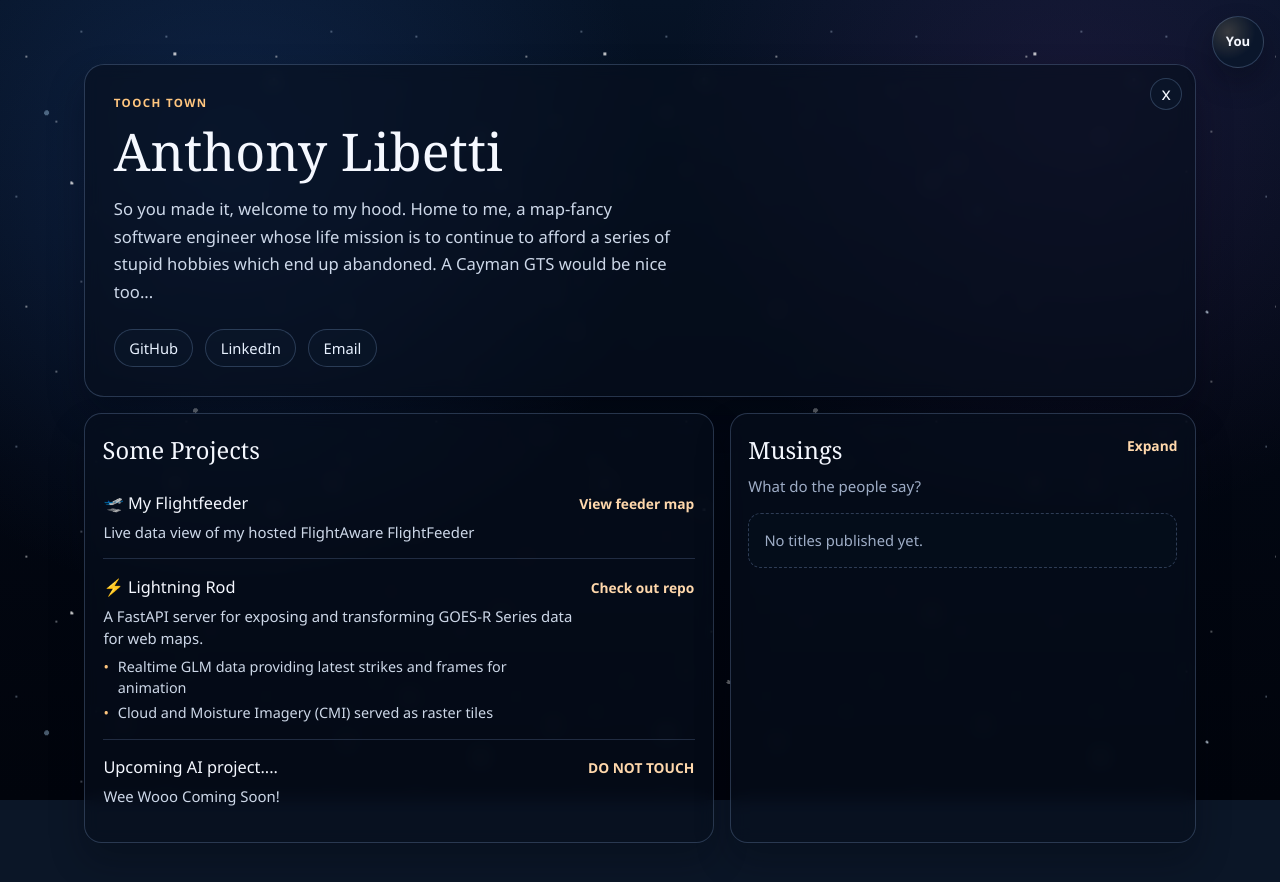
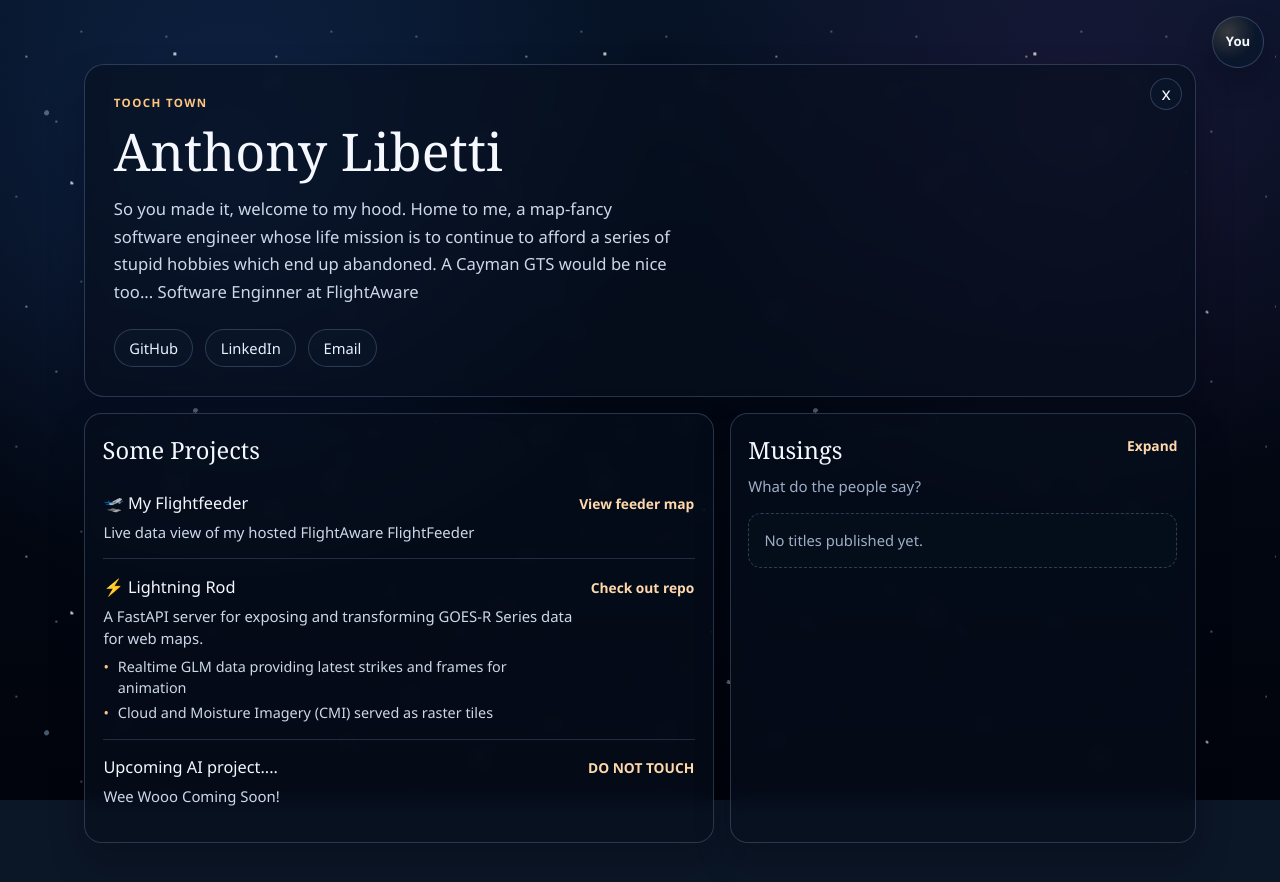
Before and after one commit to Libetti/tooch-town, a SvelteKit app: page / in a window 1280 px wide. Shown: the top 882 px of the page. Built offline with nearby package versions, Linux system fonts and the light colour scheme; no server answers.

Commit message:
Ode to FA

```diff
--- a/src/routes/+page.svelte
+++ b/src/routes/+page.svelte
@@ -413,6 +413,7 @@
 			<p class="intro">
 				So you made it, welcome to my hood. Home to me, a map-fancy software engineer whose
 				life mission is to continue to afford a series of stupid hobbies which end up abandoned. A Cayman GTS would be nice too...
+				Software Enginner at FlightAware
 			</p>
 			<div class="links" aria-label="profile links">
 				<a href="https://github.com/libetti" target="_blank" rel="noreferrer">GitHub</a>
```
